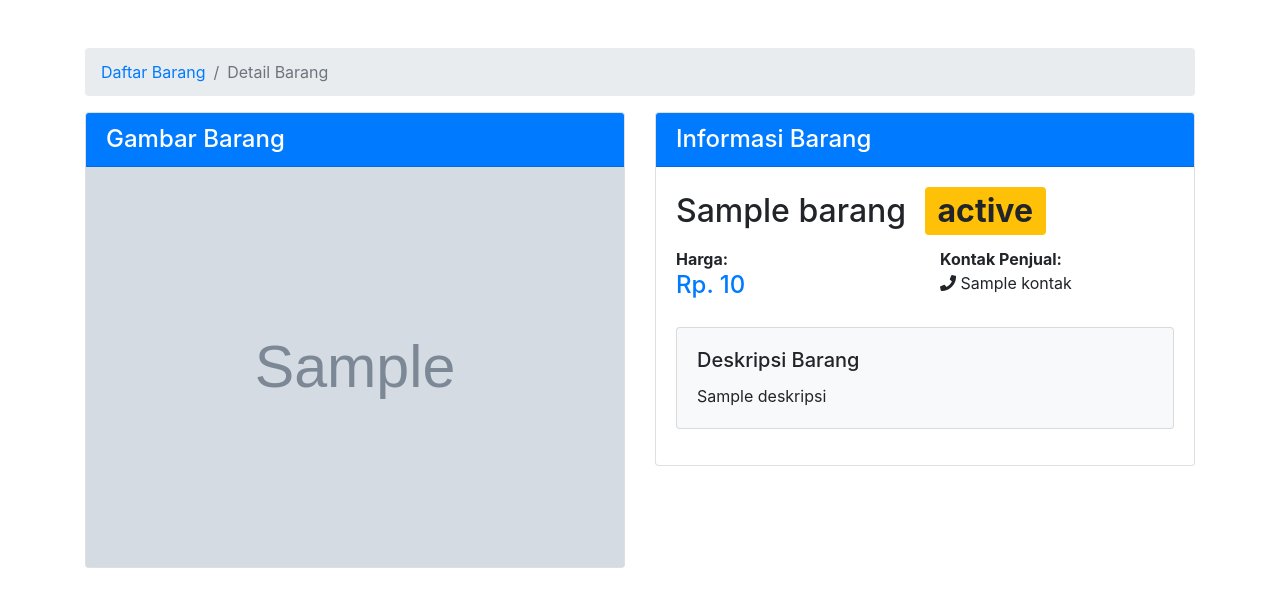
After one commit to faz379/BBQ-Barang-Bekas-Qost-, a CodeIgniter 4 app: the page made by app/Views/barang-show-home.php in a window 1280 px wide. The commit adds this page. Shown: the top 607 px of the page. Run offline with PHP 8.4 and a stand-in for CodeIgniter, Linux system fonts and the light colour scheme; the template is opened without the code that fills it: most values are stand-ins (such as "Sample title", 1, 10 or a date in 2020); grey boxes marked "Sample" are stand-in pictures; some libraries are stand-ins or nearby versions.

Commit message:
fix-show-home

```diff
--- a/app/Config/Routes.php
+++ b/app/Config/Routes.php
@@ -13,6 +13,7 @@ $routes->post('barang/store', 'BarangController::store');
 $routes->get('barang/edit/(:num)', 'BarangController::edit/$1');
 $routes->post('barang/update/(:num)', 'BarangController::update/$1');
 $routes->get('barang/show/(:num)', 'BarangController::show/$1');
+$routes->get('barang/showHome/(:num)', 'BarangController::showHome/$1');
 $routes->get('barang/delete/(:num)', 'BarangController::delete/$1');
 
 service('auth')->routes($routes);
--- a/app/Controllers/BarangController.php
+++ b/app/Controllers/BarangController.php
@@ -153,6 +153,12 @@ class BarangController extends Controller
         return view('barang-show', $data);
     }
 
+    public function showHome($id)
+    {
+        $data['barang'] = $this->barangModel->find($id);
+        return view('barang-show-home', $data);
+    }
+
     public function delete($id)
     {
         $barang = $this->barangModel->find($id);
--- a/app/Views/barang-home.php
+++ b/app/Views/barang-home.php
@@ -100,7 +100,7 @@
             <a href="#">BarangBekasQost</a>
         </div>
         <ul>
-            <li><a href="#">Home</a></li>
+            <li><a href="/">Home</a></li>
             <li><a href="../barang">Products</a></li>
             <li><a href="../logout">Logout</a></li>
         </ul>
@@ -118,7 +118,7 @@
             <h2 class="product-title"><?= $barang['nama_barang'] ?></h2>
             <p class="product-price">Rp <?= number_format($barang['harga'], 0, ',', '.') ?></p>
             <p class="product-description"><?= $barang['deskripsi'] ?></p>
-            <a href="<?= site_url('barang/show/' . $barang['barang_id']) ?>" class="btn">View Details</a>
+            <a href="<?= site_url('barang/showHome/' . $barang['barang_id']) ?>" class="btn">View Details</a>
         </div>
         <?php endforeach; ?>
     </div>
--- /dev/null
+++ b/app/Views/barang-show-home.php
@@ -0,0 +1,116 @@
+<!doctype html>
+<html lang="en">
+<head>
+    <meta charset="utf-8">
+    <meta name="viewport" content="width=device-width, initial-scale=1, shrink-to-fit=no">
+    <link rel="stylesheet" href="https://stackpath.bootstrapcdn.com/bootstrap/4.5.0/css/bootstrap.min.css">
+    <title>Detail Barang - <?= htmlspecialchars($barang['nama_barang']) ?></title>
+    <style>
+        .product-image {
+            max-height: 400px;
+            object-fit: cover;
+            width: 100%;
+        }
+        .badge-custom {
+            font-size: 1em;
+            margin-left: 10px;
+        }
+    </style>
+</head>
+<body>
+    <div class="container mt-5">
+        <div class="row">
+            <div class="col-md-12">
+                <nav aria-label="breadcrumb">
+                    <ol class="breadcrumb">
+                        <li class="breadcrumb-item"><a href="<?= base_url('barang') ?>">Daftar Barang</a></li>
+                        <li class="breadcrumb-item active" aria-current="page">Detail Barang</li>
+                    </ol>
+                </nav>
+            </div>
+        </div>
+
+        <div class="row">
+            <div class="col-md-6">
+                <div class="card">
+                    <div class="card-header bg-primary text-white">
+                        <h4 class="mb-0">Gambar Barang</h4>
+                    </div>
+                    <div class="card-body p-0">
+                        <?php if(!empty($barang['image_path'])): ?>
+                            <img src="<?= base_url('uploads/' . $barang['image_path']) ?>"
+                                 class="product-image img-fluid"
+                                 alt="Gambar Barang">
+                        <?php else: ?>
+                            <div class="alert alert-secondary text-center m-3">
+                                Tidak ada gambar tersedia
+                            </div>
+                        <?php endif; ?>
+                    </div>
+                </div>
+            </div>
+
+            <div class="col-md-6">
+                <div class="card">
+                    <div class="card-header bg-primary text-white">
+                        <h4 class="mb-0">Informasi Barang</h4>
+                    </div>
+                    <div class="card-body">
+                        <h2 class="card-title">
+                            <?= htmlspecialchars($barang['nama_barang']) ?>
+                            <span class="badge
+                                <?= $barang['status'] == 'Tersedia' ? 'badge-success' : 'badge-warning' ?>
+                                badge-custom">
+                                <?= htmlspecialchars($barang['status']) ?>
+                            </span>
+                        </h2>
+
+                        <div class="row mb-3">
+                            <div class="col-md-6">
+                                <strong>Harga:</strong>
+                                <h4 class="text-primary">
+                                    Rp. <?= number_format($barang['harga'], 0, ',', '.') ?>
+                                </h4>
+                            </div>
+                            <div class="col-md-6">
+                                <strong>Kontak Penjual:</strong>
+                                <p>
+                                    <i class="fas fa-phone"></i>
+                                    <?= htmlspecialchars($barang['kontak']) ?>
+                                </p>
+                            </div>
+                        </div>
+
+                        <div class="card bg-light mb-3">
+                            <div class="card-body">
+                                <h5 class="card-title">Deskripsi Barang</h5>
+                                <p class="card-text">
+                                    <?= nl2br(htmlspecialchars($barang['deskripsi'])) ?>
+                                </p>
+                            </div>
+                        </div>
+                        </div>
+                    </div>
+                </div>
+            </div>
+        </div>
+    </div>
+
+    <!-- Optional JavaScript -->
+    <script src="https://code.jquery.com/jquery-3.5.1.min.js"></script>
+    <script src="https://cdn.jsdelivr.net/npm/popper.js@1.16.0/dist/umd/popper.min.js"></script>
+    <script src="https://stackpath.bootstrapcdn.com/bootstrap/4.5.0/js/bootstrap.min.js"></script>
+    <link rel="stylesheet" href="https://cdnjs.cloudflare.com/ajax/libs/font-awesome/5.15.3/css/all.min.css">
+
+    <script>
+    $(document).ready(function() {
+        $('.btn-delete').on('click', function(e) {
+            e.preventDefault();
+            const barangId = $(this).data('barang-id');
+            $('#deleteForm').attr('action', '<?= base_url('barang/delete/') ?>' + barangId);
+            $('#deleteModal').modal('show');
+        });
+    });
+    </script>
+</body>
+</html>
```
Also changed, not shown: public/uploads/1733732673_aeea35f7d83b55494e6b.png (added).
